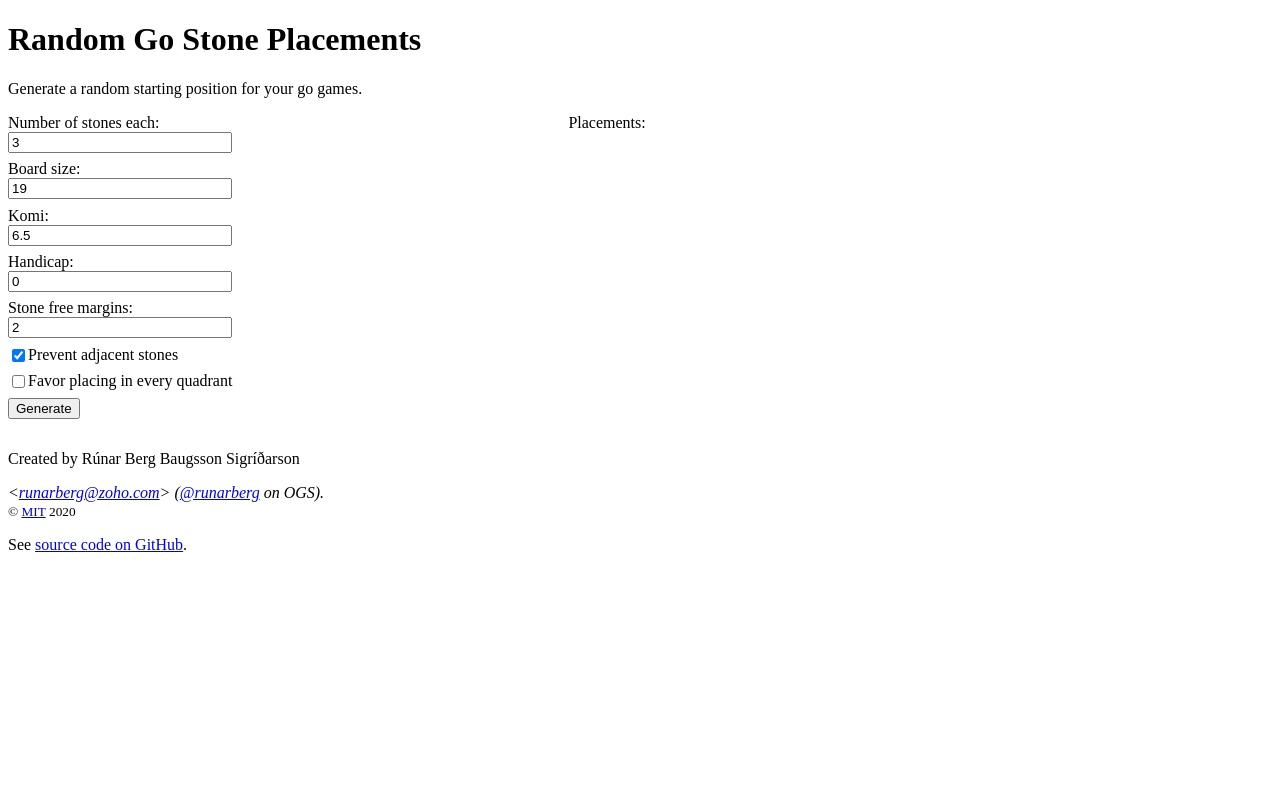
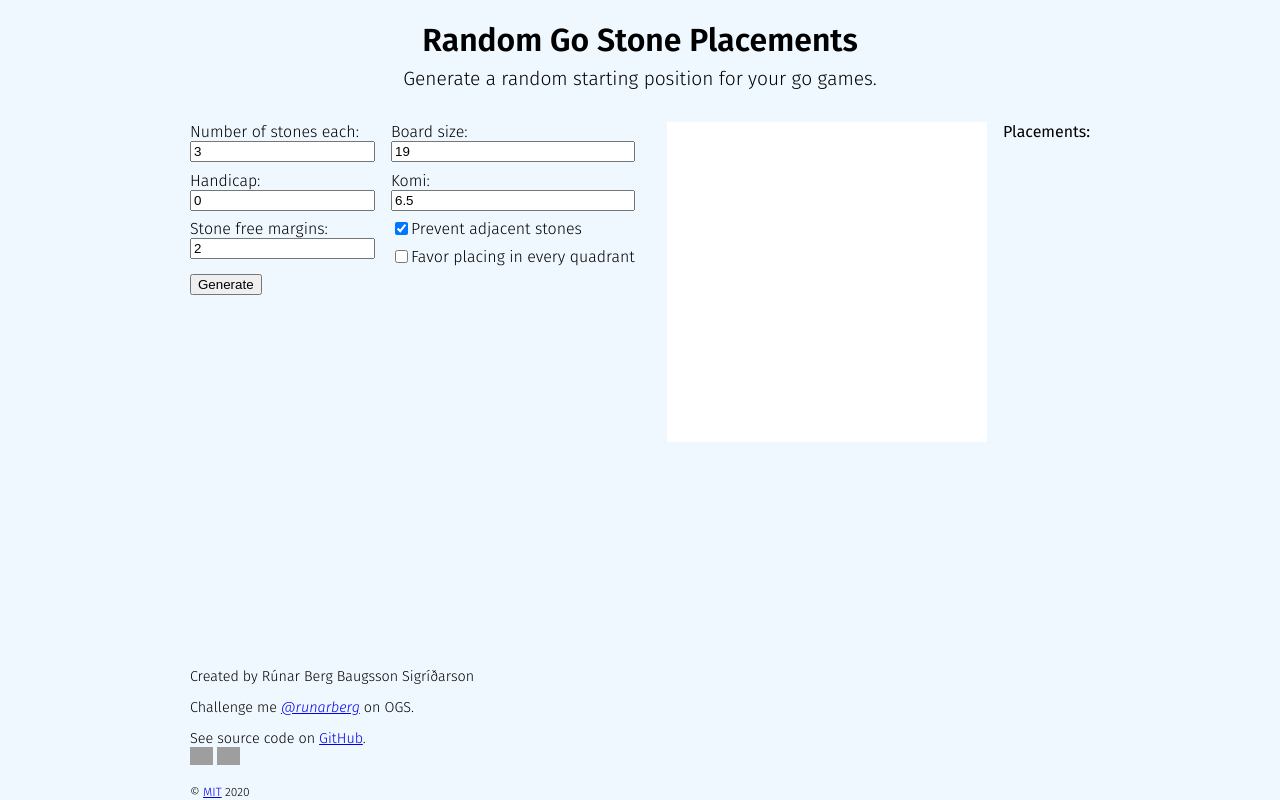
Before and after one commit to runarberg/random-go-stone-placements, a website with bundled scripts: page index.html in a window 1280 px wide. Built offline with nearby package versions, Linux system fonts and the light colour scheme; grey boxes are pictures that could not be loaded.

Commit message:
Add some styles

```diff
--- a/formats/svg.js
+++ b/formats/svg.js
@@ -37,11 +37,6 @@ function crel(
 export default function drawSVG(svg, placements, { size }) {
   const SQUARE_SIZE = 100 / size;
   const STONE_RADIUS = SQUARE_SIZE / 2 - 0.35;
-
-  svg.setAttribute(
-    "viewBox",
-    `0 0 ${100 + STONE_RADIUS} ${100 + STONE_RADIUS}`
-  );
 
   const board = crel(
     "g",
--- a/index.html
+++ b/index.html
@@ -19,7 +19,7 @@
   </head>
 
   <body>
-    <header>
+    <header class="main-header">
       <h1>Random Go Stone Placements</h1>
       <p>Generate a random starting position for your go games.</p>
     </header>
@@ -67,7 +67,9 @@
       </form>
 
       <section class="output">
-        <svg id="demo-board" viewBox="0 0 102.5 102.5"></svg>
+        <svg id="demo-board" viewBox="0 0 100 100">
+          <rect width="100" height="100" class="background" />
+        </svg>
 
         <label class="placements">
           Placements:
@@ -84,25 +86,37 @@
       </section>
     </main>
 
-    <footer>
-      <p>Created by Rúnar Berg Baugsson Sigríðarson</p>
+    <footer class="main-footer">
+      <p>
+        Created by Rúnar Berg Baugsson Sigríðarson
+      </p>
 
-      <address>
-        &lt;<a href="mailto:runarberg@zoho.com">runarberg@zoho.com</a>&gt; (<a
-          href="https://online-go.com/player/321307/"
-          ><i>@runarberg</i></a
-        >
-        on OGS).
-      </address>
+      <p>
+        Challenge me
+        <a href="https://online-go.com/player/321307/"><i>@runarberg</i></a>
+        on OGS.
+      </p>
+
+      <p class="source">
+        See source code on
+        <a href="https://github.com/runarberg/random-go-stone-placements"
+          >GitHub</a
+        >.<br />
+        <a href="https://github.com/runarberg/random-go-stone-placements/issues"
+          ><img
+            class="shield"
+            alt="GitHub issues"
+            src="https://img.shields.io/github/issues/runarberg/random-go-stone-placements"
+        /></a>
+        <a href="https://github.com/runarberg/random-go-stone-placements/pulls"
+          ><img
+            class="shield"
+            alt="GitHub pull requests"
+            src="https://img.shields.io/github/issues-pr/runarberg/random-go-stone-placements"
+        /></a>
+      </p>
 
       <small>© <a href="./LICENSE.txt">MIT</a> 2020</small>
-
-      <p class="source">
-        See
-        <a href="https://github.com/runarberg/random-go-stone-placements"
-          >source code on GitHub</a
-        >.
-      </p>
     </footer>
   </body>
 </html>
--- a/styles.css
+++ b/styles.css
@@ -1,10 +1,124 @@
+@font-face {
+  font-family: "Fira Mono";
+  src: url("fonts/fira/FiraMono-Regular.woff2") format("woff2");
+  font-weight: 400;
+  font-style: normal;
+}
+
+@font-face {
+  font-family: "Fira Mono";
+  src: url("fonts/fira/FiraMono-Bold.woff2") format("woff2");
+  font-weight: 700;
+  font-style: normal;
+}
+
+@font-face {
+  font-family: "Fira Sans";
+  src: url("fonts/fira/FiraSans-Light.woff2") format("woff2");
+  font-weight: 300;
+  font-style: normal;
+}
+
+@font-face {
+  font-family: "Fira Sans";
+  src: url("fonts/fira/FiraSans-LightItalic.woff2") format("woff2");
+  font-weight: 300;
+  font-style: italic;
+}
+
+@font-face {
+  font-family: "Fira Sans";
+  src: url("fonts/fira/FiraSans-Regular.woff2") format("woff2");
+  font-weight: 400;
+  font-style: normal;
+}
+
+@font-face {
+  font-family: "Fira Sans";
+  src: url("fonts/fira/FiraSans-Italic.woff2") format("woff2");
+  font-weight: 400;
+  font-style: italic;
+}
+
+@font-face {
+  font-family: "Fira Sans";
+  src: url("fonts/fira/FiraSans-SemiBold.woff2") format("woff2");
+  font-weight: 600;
+  font-style: normal;
+}
+
+@font-face {
+  font-family: "Fira Sans";
+  src: url("fonts/fira/FiraSans-SemiBoldItalic.woff2") format("woff2");
+  font-weight: 600;
+  font-style: italic;
+}
+
+@font-face {
+  font-family: "Fira Sans";
+  src: url("fonts/fira/FiraSans-Bold.woff2") format("woff2");
+  font-weight: 700;
+  font-style: normal;
+}
+
+@font-face {
+  font-family: "Fira Sans";
+  src: url("fonts/fira/FiraSans-BoldItalic.woff2") format("woff2");
+  font-weight: 700;
+  font-style: italic;
+}
+
+:root {
+  font-family: "Fira Sans", sans-serif;
+}
+
+body {
+  background: aliceblue;
+  margin: 0;
+  display: grid;
+  grid-gap: 2em 0.5ex;
+  grid-template:
+    ". header ." auto
+    ". app    ." 1fr
+    ". footer ." auto
+    / 1fr max-content 1fr;
+  min-block-size: 100vh;
+}
+
+.main-header {
+  grid-area: header;
+  text-align: center;
+}
+
+.main-header h1 {
+  font-weight: 600;
+  margin-block-end: 0.25em;
+}
+
+.main-header p {
+  font-size: 1.2em;
+  font-weight: 300;
+  margin-block: 0;
+}
+
+.main-footer {
+  font-size: 0.9em;
+  font-weight: 300;
+  grid-area: footer;
+}
+
 .app {
   align-items: start;
   display: grid;
-  grid-gap: 1em;
+  grid-area: app;
+  grid-gap: 2em;
   grid-template:
     "form output"
     / max-content max-content;
+}
+
+.app pre {
+  font-family: "Fira Mono", monospace;
 }
 
 .form {
@@ -13,19 +127,17 @@
   grid-area: form;
   grid-gap: 1ex 1em;
   grid-template:
-    "stones"
-    "size"
-    "komi"
-    "handicap"
-    "margins"
-    "prevent-adjacent"
-    "quadrant-shuffle"
-    "submit";
+    "stones   size"
+    "handicap komi"
+    "margins  prevent-adjacent"
+    "margins  quadrant-shuffle"
+    "submit   submit";
 }
 
 .form label {
   display: flex;
   flex-flow: column;
+  font-weight: 300;
 }
 
 .form label.checkbox-field {
@@ -61,6 +173,7 @@
 }
 
 .form .confirm-buttons {
+  font-family: "Fira Sans", sans-serif;
   grid-area: submit;
 }
 
@@ -68,9 +181,10 @@
   align-items: start;
   display: grid;
   grid-area: output;
+  grid-gap: 1ex 1em;
   grid-template:
-    "board    placements"
-    "download placements"
+    "board    placements" auto
+    "download placements" 1fr
     / min-content max-content;
 }
 
@@ -82,6 +196,10 @@
   grid-area: board;
   height: 20em;
   width: 20em;
+}
+
+.output svg .background {
+  fill: white;
 }
 
 .output .board .gridlines {
@@ -106,15 +224,20 @@
 }
 
 .download-anchor {
+  font-weight: 300;
   grid-area: download;
-  margin: auto;
+  margin-inline: auto;
 }
 
 .download-anchor[download]:not([href]) {
   display: none;
 }
 
-@media (max-width: 90ch) {
+.shield {
+  height: 1.2em;
+}
+
+@media (max-width: 105ch) {
   .app {
     grid-template:
       "form"
```
Also changed, not shown: fonts/fira/OFL.txt (added, +92 -0 lines), fonts/fira/FiraMono-Bold.woff2 (added), fonts/fira/FiraMono-Regular.woff2 (added), fonts/fira/FiraSans-Bold.woff2 (added), fonts/fira/FiraSans-BoldItalic.woff2 (added), fonts/fira/FiraSans-Italic.woff2 (added), fonts/fira/FiraSans-Light.woff2 (added), fonts/fira/FiraSans-LightItalic.woff2 (added), fonts/fira/FiraSans-Regular.woff2 (added), fonts/fira/FiraSans-SemiBold.woff2 (added), fonts/fira/FiraSans-SemiBoldItalic.woff2 (added).
